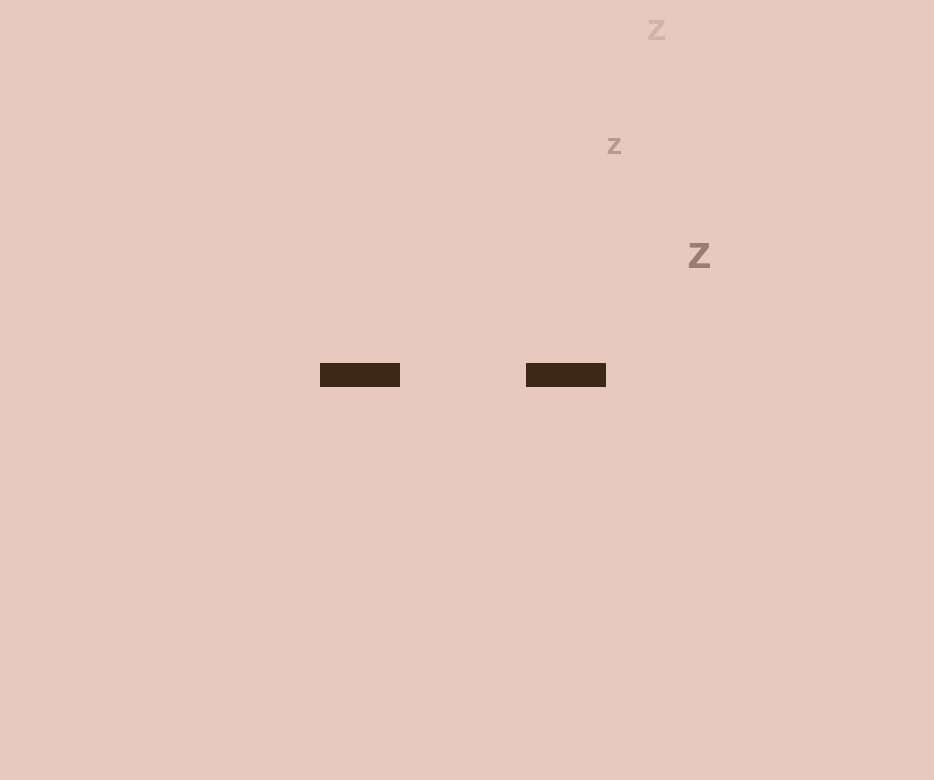
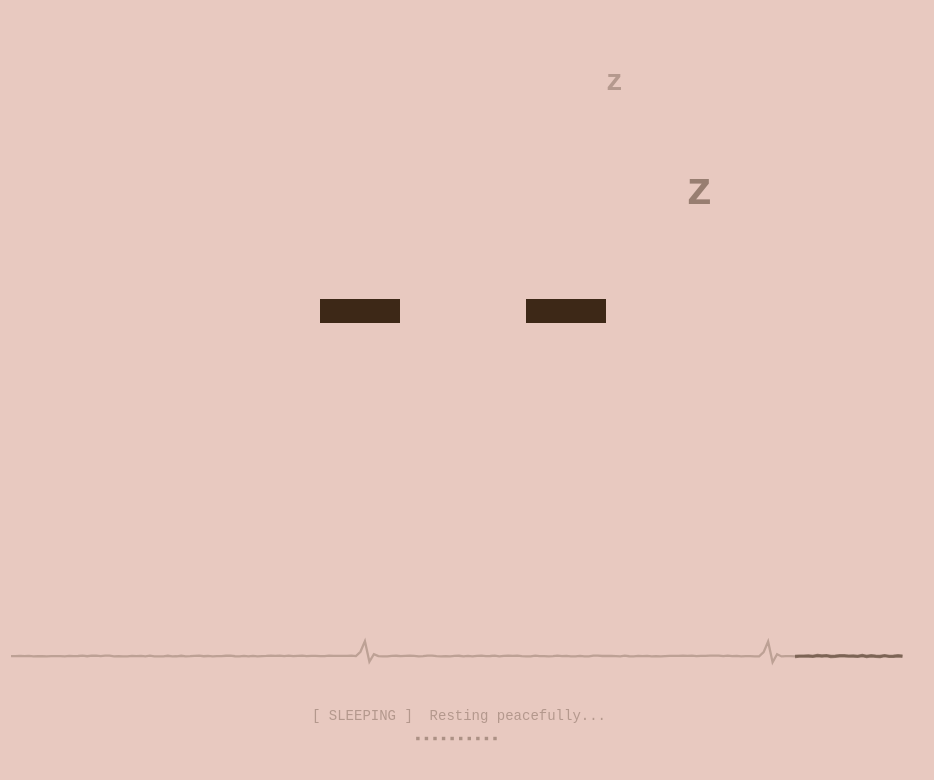
Before and after one commit to starksama/clawd-now, a website: page public/index.html in a window 1280 px wide. Shown: the whole page, without its empty margins (181-1115 px from the left). Drawn offline with Linux system fonts and the light colour scheme.

Commit message:
feat: heartbeat EKG monitor + stats panel
Heartbeat Monitor:
- EKG-style scrolling pulse line at bottom
- Each emotion has unique pulse pattern:
  sleeping: barely a pulse (flat line, rare tiny blips)
  idle: steady calm rhythm
  focused: medium steady (determined)
  happy: lively bounce
  excited: FAST, big peaks, noisy
  stressed: erratic, sharp, irregular
  tired: slow, droopy pulses
- Recent pulse glows brighter (trailing highlight)
- Smooth scrolling left

Stats Panel:
- [ EMOTION ] Task name...
- Energy dots (10 dots, filled based on %)
- All subtle (30% opacity) — doesn't distract from face

Layout:
- Face shifted up slightly (42% from top)
- Heartbeat at 82% height
- Stats at 90% height
- Everything uses same EYE_COLOR + opacity for cohesion

```diff
--- a/public/index.html
+++ b/public/index.html
@@ -136,6 +136,23 @@ let currentPhase = 'idle';
 let currentProfile = { ...PROFILES.sleeping };
 let targetProfile = PROFILES.sleeping;
 
+// ── Heartbeat Monitor ───────────────────────────────
+const HEARTBEAT_LEN = 200;
+let heartbeat = new Array(HEARTBEAT_LEN).fill(0);
+let hbPhase = 0;
+let hbPulseTimer = 0;
+
+// Heartbeat profiles (pulse interval in frames, amplitude, noise)
+const HB_PROFILES = {
+  sleeping:  { interval: 90, amp: 0.3, noise: 0.02, speed: 0.5 },
+  idle:      { interval: 50, amp: 0.5, noise: 0.05, speed: 1.0 },
+  focused:   { interval: 35, amp: 0.7, noise: 0.03, speed: 1.2 },
+  happy:     { interval: 40, amp: 0.6, noise: 0.08, speed: 1.1 },
+  excited:   { interval: 20, amp: 1.0, noise: 0.1,  speed: 1.8 },
+  stressed:  { interval: 25, amp: 0.9, noise: 0.2,  speed: 1.5 },
+  tired:     { interval: 70, amp: 0.4, noise: 0.04, speed: 0.7 },
+};
+
 // ── Canvas ──────────────────────────────────────────
 const canvas = document.getElementById('c');
 const ctx = canvas.getContext('2d');
@@ -165,7 +182,7 @@ function draw() {
   // BIGGER face — use more of the screen
   const scale = Math.min(W, H) / 140;
   const cx = W / 2;
-  const cy = H / 2;
+  const cy = H * 0.42; // slightly above center to make room for stats
 
   const p = currentProfile;
 
@@ -247,6 +264,74 @@ function draw() {
     }
     ctx.globalAlpha = 1;
   }
+
+  // ── Heartbeat Monitor (bottom) ──
+  const hbY = H * 0.82;           // heartbeat line Y position
+  const hbH = H * 0.06;           // heartbeat height range
+  const hbLeft = W * 0.15;
+  const hbRight = W * 0.85;
+  const hbWidth = hbRight - hbLeft;
+  const step = hbWidth / HEARTBEAT_LEN;
+
+  // Draw heartbeat line
+  ctx.strokeStyle = EYE_COLOR;
+  ctx.globalAlpha = 0.25;
+  ctx.lineWidth = Math.max(1.5, scale * 0.4);
+  ctx.beginPath();
+  for (let i = 0; i < heartbeat.length; i++) {
+    const x = hbLeft + i * step;
+    const y = hbY - heartbeat[i] * hbH;
+    if (i === 0) ctx.moveTo(x, y);
+    else ctx.lineTo(x, y);
+  }
+  ctx.stroke();
+
+  // Glow on recent pulse (last 20 samples brighter)
+  ctx.globalAlpha = 0.5;
+  ctx.lineWidth = Math.max(2, scale * 0.6);
+  ctx.beginPath();
+  const glowStart = Math.max(0, heartbeat.length - 25);
+  for (let i = glowStart; i < heartbeat.length; i++) {
+    const x = hbLeft + i * step;
+    const y = hbY - heartbeat[i] * hbH;
+    if (i === glowStart) ctx.moveTo(x, y);
+    else ctx.lineTo(x, y);
+  }
+  ctx.stroke();
+  ctx.globalAlpha = 1;
+
+  // ── Stats Text (below heartbeat) ──
+  const statsY = H * 0.9;
+  const fontSize = Math.max(10, Math.round(scale * 2.5));
+
+  ctx.font = `${fontSize}px monospace`;
+  ctx.fillStyle = EYE_COLOR;
+  ctx.globalAlpha = 0.3;
+  ctx.textAlign = 'center';
+
+  // Emotion label + task
+  const emotionLabel = emotion.toUpperCase();
+  const displayTask = task.length > 40 ? task.slice(0, 37) + '...' : task;
+  ctx.fillText(`[ ${emotionLabel} ]  ${displayTask}`, cx, statsY);
+
+  // Energy dots
+  const dotCount = 10;
+  const filledDots = Math.round(energy / 10);
+  const dotSize = Math.max(2, scale * 0.6);
+  const dotGap = dotSize * 2.5;
+  const dotsStartX = cx - (dotCount * dotGap) / 2;
+  const dotsY = statsY + fontSize * 1.2;
+
+  for (let i = 0; i < dotCount; i++) {
+    ctx.globalAlpha = i < filledDots ? 0.35 : 0.1;
+    ctx.fillRect(
+      dotsStartX + i * dotGap,
+      dotsY,
+      dotSize, dotSize
+    );
+  }
+  ctx.globalAlpha = 1;
+  ctx.textAlign = 'start';
 }
 
 // ── Animation Logic ─────────────────────────────────
@@ -299,6 +384,25 @@ function updateAnimation() {
   if (openness < 0.2 && targetMouth > 0.5) {
     targetMouth = 0;
   }
+
+  // ── Heartbeat generation ──
+  const hbp = HB_PROFILES[emotion] || HB_PROFILES.idle;
+  hbPulseTimer++;
+
+  let val = 0;
+  // EKG-style pulse
+  if (hbPulseTimer % Math.round(hbp.interval) < 4) {
+    const t = hbPulseTimer % Math.round(hbp.interval);
+    if (t === 0) val = hbp.amp * 0.3;
+    else if (t === 1) val = hbp.amp * 1.0;  // peak
+    else if (t === 2) val = hbp.amp * -0.4; // dip
+    else if (t === 3) val = hbp.amp * 0.1;
+  }
+  // Add noise
+  val += (Math.random() - 0.5) * hbp.noise;
+
+  heartbeat.push(val);
+  if (heartbeat.length > HEARTBEAT_LEN) heartbeat.shift();
 }
 
 function scheduleNext() {
```
